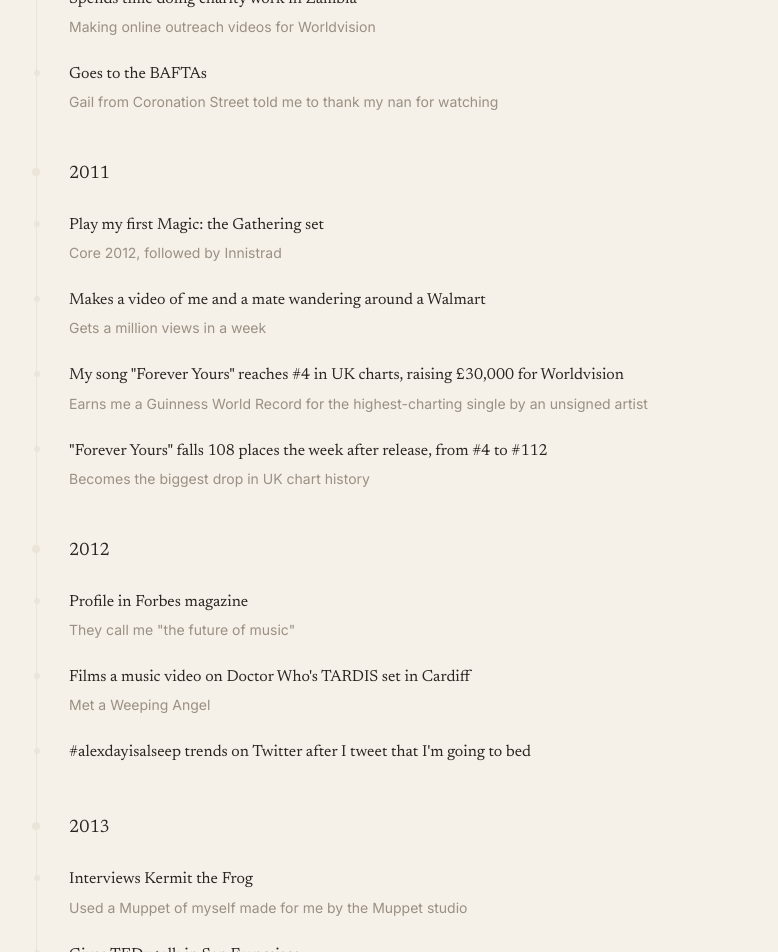
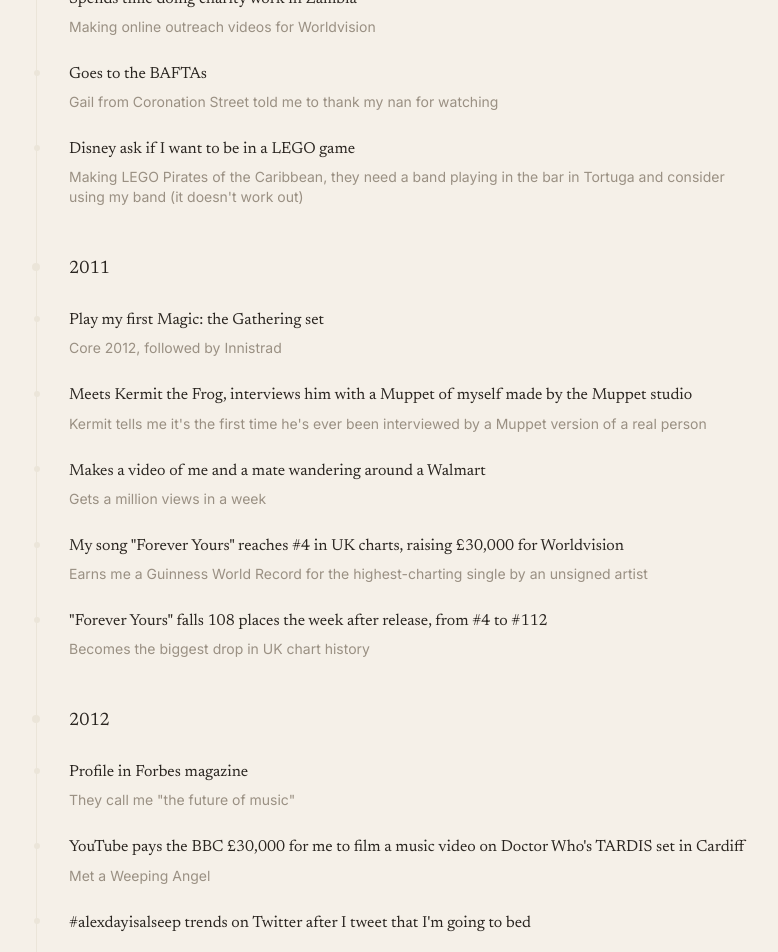
Before and after one commit to sudokufan/alex.day, a React (Vite) app: page /timeline in a window 1280 px wide. Shown: the part 2040-2992 px from the top of the page, without its empty margins (244-1022 px from the left). Built offline with nearby package versions, Linux system fonts and the light colour scheme.

Commit message:
timeline updates

```diff
--- a/src/content/timeline.ts
+++ b/src/content/timeline.ts
@@ -82,9 +82,22 @@
       "Gail from Coronation Street told me to thank my nan for watching",
   },
   {
+    year: 2010,
+    title: "Disney ask if I want to be in a LEGO game",
+    description:
+      "Making LEGO Pirates of the Caribbean, they need a band playing in the bar in Tortuga and consider using my band (it doesn't work out)",
+  },
+  {
     year: 2011,
     title: "Play my first Magic: the Gathering set",
     description: "Core 2012, followed by Innistrad",
+  },
+  {
+    year: 2011,
+    title:
+      "Meets Kermit the Frog, interviews him with a Muppet of myself made by the Muppet studio",
+    description:
+      "Kermit tells me it's the first time he's ever been interviewed by a Muppet version of a real person",
   },
   {
     year: 2011,
@@ -111,18 +124,14 @@
   },
   {
     year: 2012,
-    title: "Films a music video on Doctor Who's TARDIS set in Cardiff",
+    title:
+      "YouTube pays the BBC £30,000 for me to film a music video on Doctor Who's TARDIS set in Cardiff",
     description: "Met a Weeping Angel",
   },
   {
     year: 2012,
     title:
       "#alexdayisalseep trends on Twitter after I tweet that I'm going to bed",
-  },
-  {
-    year: 2013,
-    title: "Interviews Kermit the Frog",
-    description: "Used a Muppet of myself made for me by the Muppet studio",
   },
   {
     year: 2013,
```
